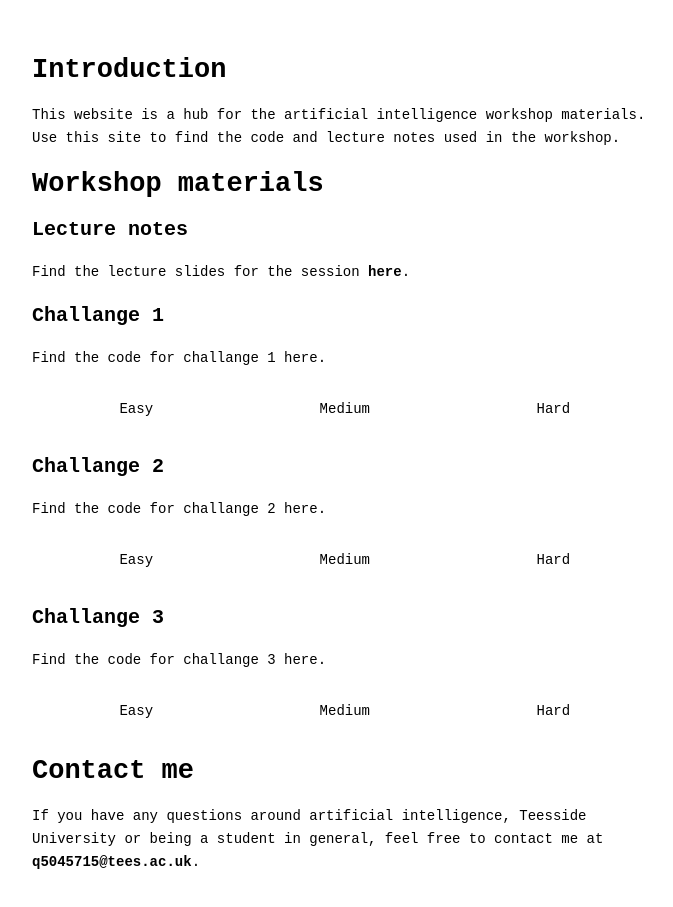
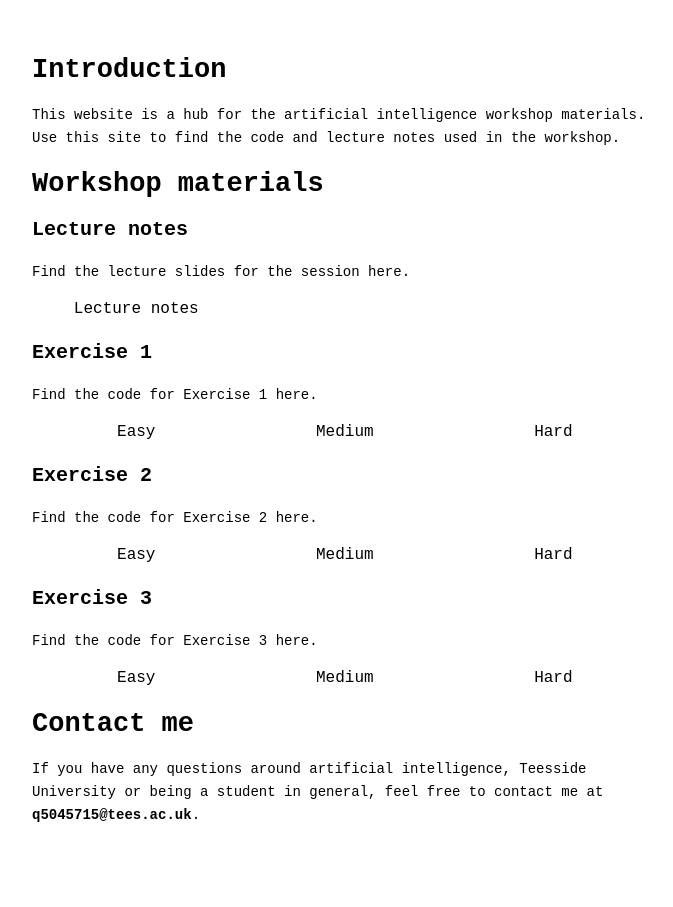
Before and after one commit to AaronWalker96/tuai, a plain HTML site: page index.html in a window 1280 px wide. Shown: the part 171-1078 px from the top of the page, without its empty margins (292-965 px from the left). After the commit the page ends 1040 px from the top, so only its background shows below. Drawn offline with Linux system fonts and the light colour scheme.

Commit message:
update content on index

```diff
--- a/css/styles.css
+++ b/css/styles.css
@@ -97,6 +97,10 @@ pre {
     text-align: center;
 }
 
+.col-list-1 {
+    text-align: center;
+}
+
 .nav-li {
     display: inline;
 }
--- a/index.html
+++ b/index.html
@@ -25,44 +25,49 @@
         </p>
         <h2>Workshop materials</h2>
         <h3>Lecture notes</h3>
-        <p>Find the lecture slides for the session <strong>here</strong>.</p>
-        <h3>Challange 1</h3>
-        <p>Find the code for challange 1 here.</p>
+        <p>Find the lecture slides for the session here.</p>
         <div class="list-wrapper">
             <div class="col-list">
-                <p>Easy</p>
+                <a href="https://github.com/AaronWalker96/tuai">Lecture notes</a>
+            </div>
+        </div>
+        <h3>Exercise 1</h3>
+        <p>Find the code for Exercise 1 here.</p>
+        <div class="list-wrapper">
+            <div class="col-list">
+                <a href="https://github.com/AaronWalker96/tuai">Easy</a>
             </div>
             <div class="col-list">
-                <p>Medium</p>
+                <a href="https://github.com/AaronWalker96/tuai">Medium</a>
             </div>
             <div class="col-list">
-                <p>Hard</p>
+                <a href="https://github.com/AaronWalker96/tuai">Hard</a>
             </div>
         </div>
-        <h3>Challange 2</h3>
-        <p>Find the code for challange 2 here.</p>
+        <h3>Exercise 2</h3>
+        <p>Find the code for Exercise 2 here.</p>
         <div class="list-wrapper">
             <div class="col-list">
-                <p>Easy</p>
+                <a href="https://github.com/AaronWalker96/tuai">Easy</a>
             </div>
             <div class="col-list">
-                <p>Medium</p>
+                <a href="https://github.com/AaronWalker96/tuai">Medium</a>
             </div>
             <div class="col-list">
-                <p>Hard</p>
+                <a href="https://github.com/AaronWalker96/tuai">Hard</a>
             </div>
         </div>
-        <h3>Challange 3</h3>
-        <p>Find the code for challange 3 here.</p>
+        <h3>Exercise 3</h3>
+        <p>Find the code for Exercise 3 here.</p>
         <div class="list-wrapper">
             <div class="col-list">
-                <p>Easy</p>
+                <a href="https://github.com/AaronWalker96/tuai">Easy</a>
             </div>
             <div class="col-list">
-                <p>Medium</p>
+                <a href="https://github.com/AaronWalker96/tuai">Medium</a>
             </div>
             <div class="col-list">
-                <p>Hard</p>
+                <a href="https://github.com/AaronWalker96/tuai">Hard</a>
             </div>
         </div>
         <h2>Contact me</h2>
```
